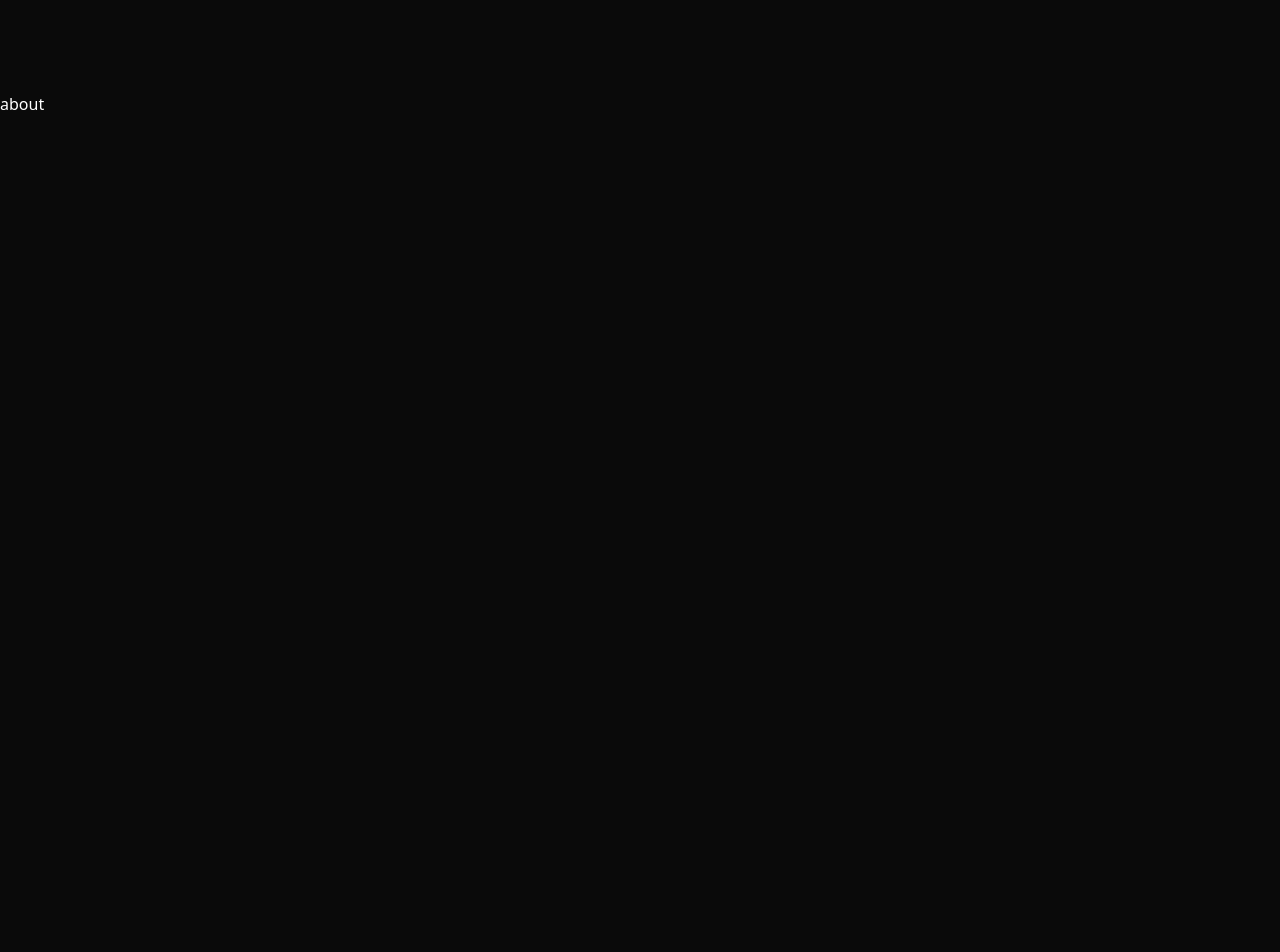
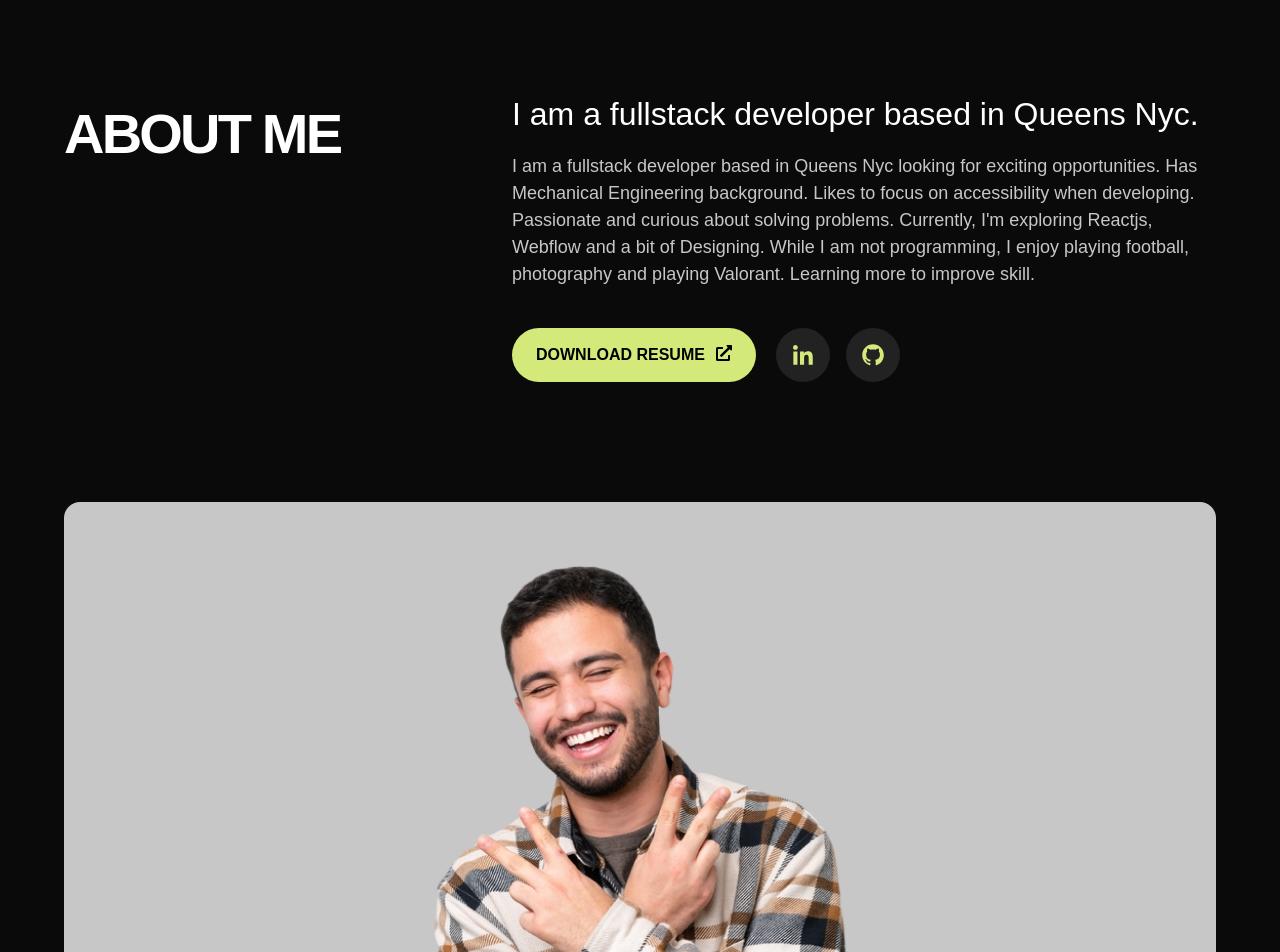
Before and after one commit to KamsNyc/KamsPortfolio24, a Next.js app: page /about in a window 1280 px wide. Shown: the part 100-1052 px from the top of the page. Before the commit the page ends 800 px from the top, so only its background shows below. Built offline with nearby package versions, Linux system fonts and the light colour scheme.

Commit message:
added a scroll to top button

```diff
--- a/app/about/page.tsx
+++ b/app/about/page.tsx
@@ -1,13 +1,71 @@
+import Image from 'next/image'
+import Link from 'next/link'
 import React from 'react'
+import { FaExternalLinkAlt } from 'react-icons/fa'
 
 function About() {
   return (
-    <div>
+    <div className='px-4 md:px-16'>
       {/* ABOUT SECTION */}
       <div className="mt-[80px] md:mt-[120px]">
-        about
+      <div className=" mt-[ px] md:mt-[120px] md:flex justify-between">
+        {/* LEFT SIDE */}
+        <div className="">
+          <h1 className="heading font-bold text-[32px] md:text-[56px] tracking-tighter uppercase">
+            About Me
+          </h1>
+        </div>
+
+        {/* RIGHT SIDE */}
+        <div className="max-w-[704px]">
+          {/* HEADING */}
+          <h1 className="paragraph text-[20px] md:text-[32px] font-medium leading-[120%] md:leading-[140%]">
+            I am a fullstack developer based in Queens Nyc.
+          </h1>
+          {/* DESCRIPTION */}
+          <p className="text-[16px] md:text-[18px] paragraph text-[#c7c7c7] leading-[150%] pt-[12px] md:pt-[16px]">
+            I am a fullstack developer based in Queens Nyc looking for exciting
+            opportunities. Has Mechanical Engineering background. Likes to focus
+            on accessibility when developing. Passionate and curious about
+            solving problems. Currently, I&apos;m exploring Reactjs, Webflow and
+            a bit of Designing. While I am not programming, I enjoy playing
+            football, photography and playing Valorant. Learning more to improve
+            skill.
+          </p>
+          {/* CTA BUTTONS */}
+        <div className=" pt-[32px] md:pt-[40px] flex items-center gap-5">
+            {/* CONTACT BUTTON */}
+            <button className='uppercase bg-[#d3e97a] hover:bg-[#c8e45b] text-black paragraph font-bold w-[244px] h-[54px] rounded-[100px] px-[24px] flex items-center justify-between'>Download Resume <span className='pb-1'><FaExternalLinkAlt />
+</span></button>
+            {/* SOCIAL MEDIAS */}
+            <div className="flex items-center gap-4">
+                {/* LINKDIN */}
+                <div className="bg-[#222222] hover:bg-[#333333] cursor-pointer w-[54px] h-[54px] rounded-[100px] flex items-center justify-center">
+                  <Image src={'/linkdin.svg'} height={26} width={26} alt='Linkdin Icon' />
+                </div>
+                {/* GITHUB */}
+                <div className="bg-[#222222] hover:bg-[#333333] cursor-pointer w-[54px] h-[54px] rounded-[100px] flex items-center justify-center">
+                  <Image src={'/github.svg'} height={26} width={26} alt='Linkdin Icon' />
+                </div>
+            </div>
+        </div>
+        </div>
+      </div>
+      </div>
+      {/* IMAGE */}
+      <div className='bg-[#c7c7c7] w-full h-[443px] md:h-[700px] rounded-[16px] mt-[80px] md:mt-[120px] relative'>
+      <Image
+      src={'/portabout.png'}
+      width={464}
+      height={652}
+      alt='portfolio image'
+      className='absolute bottom-0 left-1/2 w-[343px] h-[443px] md:w-[464px] md:h-[652px] translate-x-[-50%]'
+      />
       </div>
 
+
+      {/* MY CAPABILITIES */}
+      <div className="mt-"></div>
 
     </div>
   )
--- a/app/components/Navbar.tsx
+++ b/app/components/Navbar.tsx
@@ -18,7 +18,7 @@ function Navbar() {
     <div className="h-[72px] flex items-center justify-between px-4  md:px-16">
       {/* Logo Left side */}
       <div className="text-white ">
-        <Link href={'/'}><h1 className="heading font-[800]">KAMEL SINGH</h1></Link>
+        <Link href={'/'}><h1 className="heading font-[800] hover:text-[#d3e97a]">KAMEL SINGH</h1></Link>
       </div>
 
       {/* Hamburger Menu */}
@@ -32,16 +32,16 @@ function Navbar() {
 
       {/* Link Right side */}
       <div className={`paragraph text-white md:flex items-center gap-8 ${mobileMenuOpen ? 'flex' : 'hidden'}`}>
-      <Link className="paragraph text-[16px] font-medium" href={"/"}>
+      <Link className="paragraph text-[16px] font-medium hover:text-[#d3e97a]" href={"/"}>
           Home
         </Link>
-        <Link className="paragraph text-[16px] font-medium" href={"http://localhost:3000/#projects"}>
+        <Link className="paragraph text-[16px] font-medium hover:text-[#d3e97a]" href={"http://localhost:3000/#projects"}>
           Work
         </Link>
-        <Link className="paragraph text-[16px] font-medium" href={"/about"}>
+        <Link className="paragraph text-[16px] font-medium hover:text-[#d3e97a]" href={"/about"}>
           About
         </Link>
-        <Link className="paragraph text-[16px] font-medium" href={"http://localhost:3000/#contact"}>
+        <Link className="paragraph text-[16px] font-medium hover:text-[#d3e97a]" href={"http://localhost:3000/#contact"}>
           Contact
         </Link>
       </div>
--- /dev/null
+++ b/app/components/ScrollToTop.tsx
@@ -0,0 +1,45 @@
+'use client'
+import { useEffect, useState } from 'react';
+
+const ScrollToTop = () => {
+  const [isVisible, setIsVisible] = useState(false);
+
+  useEffect(() => {
+    const handleScroll = () => {
+      const scrollTop = window.scrollY;
+      setIsVisible(scrollTop > 100);
+    };
+
+    // Add scroll event listener
+    window.addEventListener('scroll', handleScroll);
+
+    // Clean up the event listener when the component is unmounted
+    return () => {
+      window.removeEventListener('scroll', handleScroll);
+    };
+  }, []);
+
+  const scrollToTop = () => {
+    window.scrollTo({
+      top: 0,
+      behavior: 'smooth',
+    });
+  };
+
+  return (
+    <div
+      className={`${
+        isVisible ? 'opacity-100' : 'opacity-0'
+      } fixed right-10 bottom-10 transition-opacity duration-300`}
+    >
+      <button
+        onClick={scrollToTop}
+        className="bg-[#d3e97a] hover:bg-[##d3e97a] text-black heading font-bold py-2 px-4 rounded-full focus:outline-none focus:shadow-outline"
+      >
+        Scroll To Top
+      </button>
+    </div>
+  );
+};
+
+export default ScrollToTop;
--- a/app/layout.tsx
+++ b/app/layout.tsx
@@ -1,6 +1,7 @@
 import type { Metadata } from "next";
 import "./globals.css";
 import Navbar from "./components/Navbar";
+import ScrollToTop from "./components/ScrollToTop";
 
 
 export const metadata: Metadata = {
@@ -23,6 +24,9 @@ export default function RootLayout({
         <div className="">
         {children}
         </div>
+        <div className="">
+          <ScrollToTop />
+        </div>
         </div>
 
         </body>
```
Also changed, not shown: public/portabout.png (added).
